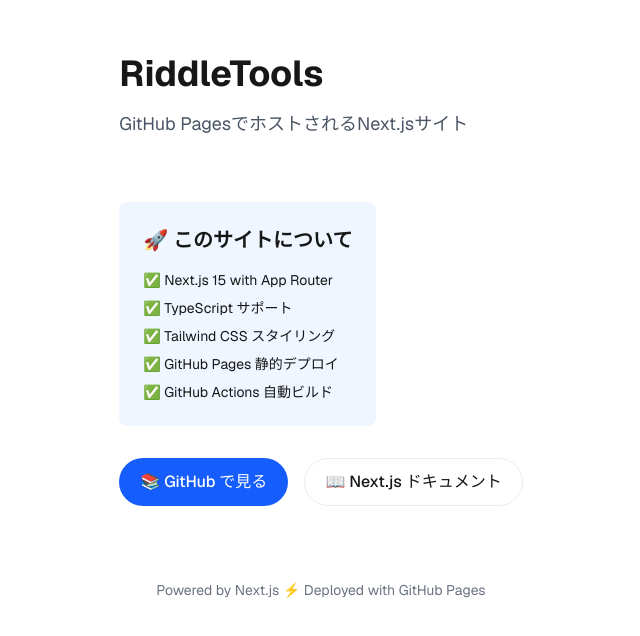
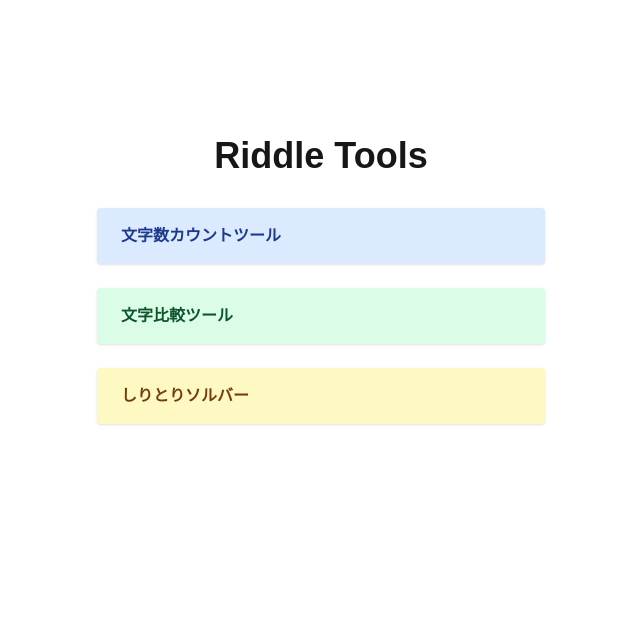
Before and after one commit to izmktr/riddletools, a Next.js app: page / in a window 1280 px wide. Shown: the part 120-756 px from the top of the page, without its empty margins (319-959 px from the left). Built offline with nearby package versions, Linux system fonts and the light colour scheme.

Commit message:
Riddle Toolsの各機能ページを追加: 文字数カウントツール、文字比較ツール、しりとりソルバー

```diff
--- /dev/null
+++ b/src/app/compare/page.tsx
@@ -0,0 +1,60 @@
+"use client";
+import { useState } from "react";
+
+export default function ComparePage() {
+  const [left, setLeft] = useState("");
+  const [right, setRight] = useState("");
+
+  const leftChars = Array.from(left.replace(/\r?\n/g, ""));
+  const rightChars = Array.from(right.replace(/\r?\n/g, ""));
+
+  // 文字ごとにカウント
+  const leftCount: Record<string, number> = {};
+  const rightCount: Record<string, number> = {};
+  leftChars.forEach(c => { leftCount[c] = (leftCount[c] || 0) + 1; });
+  rightChars.forEach(c => { rightCount[c] = (rightCount[c] || 0) + 1; });
+
+  // 左だけにある文字
+  const onlyLeftArr: string[] = [];
+  Object.keys(leftCount).forEach(c => {
+    const diff = leftCount[c] - (rightCount[c] || 0);
+    if (diff > 0) onlyLeftArr.push(...Array(diff).fill(c));
+  });
+  // 右だけにある文字
+  const onlyRightArr: string[] = [];
+  Object.keys(rightCount).forEach(c => {
+    const diff = rightCount[c] - (leftCount[c] || 0);
+    if (diff > 0) onlyRightArr.push(...Array(diff).fill(c));
+  });
+
+  return (
+    <main className="max-w-xl mx-auto p-6">
+      <a href="/" className="inline-block mb-4 px-4 py-2 bg-gray-100 rounded hover:bg-gray-200">トップに戻る</a>
+      <h2 className="text-2xl font-bold mb-4">文字比較ツール</h2>
+      <div className="flex gap-4 mb-4">
+        <textarea
+          className="w-1/2 h-32 p-2 border rounded"
+          value={left}
+          onChange={e => setLeft(e.target.value)}
+          placeholder="左側の文字列を入力"
+        />
+        <textarea
+          className="w-1/2 h-32 p-2 border rounded"
+          value={right}
+          onChange={e => setRight(e.target.value)}
+          placeholder="右側の文字列を入力"
+        />
+      </div>
+      <div className="flex gap-8">
+        <div className="w-1/2">
+          <h3 className="font-semibold mb-2">左だけにある文字</h3>
+          <div className="p-2 border rounded min-h-[40px]">{onlyLeftArr.join(" ")}</div>
+        </div>
+        <div className="w-1/2">
+          <h3 className="font-semibold mb-2">右だけにある文字</h3>
+          <div className="p-2 border rounded min-h-[40px]">{onlyRightArr.join(" ")}</div>
+        </div>
+      </div>
+    </main>
+  );
+}
--- /dev/null
+++ b/src/app/count/page.tsx
@@ -0,0 +1,58 @@
+"use client";
+import { useState } from "react";
+
+export default function CountPage() {
+  const [text, setText] = useState("");
+  const [sortType, setSortType] = useState<string | null>(null);
+  const [filterType, setFilterType] = useState<string | null>(null);
+
+  // 文字ごとのカウント
+  const charCount = Array.from(text.replace(/\r?\n/g, "")).reduce((acc, c) => {
+    acc[c] = (acc[c] || 0) + 1;
+    return acc;
+  }, {} as Record<string, number>);
+
+  let result = Object.entries(charCount);
+  if (sortType === "char") result = result.sort((a, b) => a[0].localeCompare(b[0]));
+  if (sortType === "count") result = result.sort((a, b) => b[1] - a[1]);
+  if (filterType === "odd") result = result.filter(([_, count]) => count % 2 === 1);
+  if (filterType === "even") result = result.filter(([_, count]) => count % 2 === 0);
+
+  return (
+    <main className="max-w-xl mx-auto p-6">
+      <a href="/" className="inline-block mb-4 px-4 py-2 bg-gray-100 rounded hover:bg-gray-200">トップに戻る</a>
+      <h2 className="text-2xl font-bold mb-4">文字数カウントツール</h2>
+      <textarea
+        className="w-full h-32 p-2 border rounded mb-4"
+        value={text}
+        onChange={e => setText(e.target.value)}
+        placeholder="複数行入力できます"
+      />
+      <div className="flex gap-2 mb-4">
+        <button className="px-3 py-1 bg-blue-200 rounded" onClick={() => setSortType("char")}>文字で並び替え</button>
+        <button className="px-3 py-1 bg-blue-200 rounded" onClick={() => setSortType("count")}>文字数で並び替え</button>
+        <button className="px-3 py-1 bg-blue-200 rounded" onClick={() => setFilterType("odd")}>奇数個ある文字だけ表示</button>
+        <button className="px-3 py-1 bg-blue-200 rounded" onClick={() => setFilterType("even")}>偶数個ある文字だけ表示</button>
+        <button className="px-3 py-1 bg-gray-200 rounded" onClick={() => {setSortType(null);setFilterType(null);setText("");}}>リセット</button>
+      </div>
+      <div>
+        <table className="w-full border">
+          <thead>
+            <tr className="bg-gray-100">
+              <th className="border px-2">文字</th>
+              <th className="border px-2">数</th>
+            </tr>
+          </thead>
+          <tbody>
+            {result.map(([char, count]) => (
+              <tr key={char}>
+                <td className="border px-2">{char === " " ? "(空白)" : char}</td>
+                <td className="border px-2">{count}</td>
+              </tr>
+            ))}
+          </tbody>
+        </table>
+      </div>
+    </main>
+  );
+}
--- a/src/app/page.tsx
+++ b/src/app/page.tsx
@@ -1,49 +1,26 @@
+import Link from "next/link";
+
 export default function Home() {
   return (
-    <div className="font-sans grid grid-rows-[20px_1fr_20px] items-center justify-items-center min-h-screen p-8 pb-20 gap-16 sm:p-20">
-      <main className="flex flex-col gap-[32px] row-start-2 items-center sm:items-start">
-        <div className="text-center sm:text-left">
-          <h1 className="text-4xl font-bold mb-4">RiddleTools</h1>
-          <p className="text-lg text-gray-600 dark:text-gray-400 mb-8">
-            GitHub PagesでホストされるNext.jsサイト
-          </p>
-        </div>
-
-        <div className="bg-blue-50 dark:bg-blue-950 p-6 rounded-lg max-w-2xl">
-          <h2 className="text-xl font-semibold mb-4">🚀 このサイトについて</h2>
-          <ul className="space-y-2 text-sm">
-            <li>✅ Next.js 15 with App Router</li>
-            <li>✅ TypeScript サポート</li>
-            <li>✅ Tailwind CSS スタイリング</li>
-            <li>✅ GitHub Pages 静的デプロイ</li>
-            <li>✅ GitHub Actions 自動ビルド</li>
-          </ul>
-        </div>
-
-        <div className="flex gap-4 items-center flex-col sm:flex-row">
-          <a
-            className="rounded-full border border-solid border-transparent transition-colors flex items-center justify-center bg-blue-600 text-white hover:bg-blue-700 font-medium text-sm sm:text-base h-10 sm:h-12 px-4 sm:px-5"
-            href="https://github.com"
-            target="_blank"
-            rel="noopener noreferrer"
-          >
-            📚 GitHub で見る
-          </a>
-          <a
-            className="rounded-full border border-solid border-black/[.08] dark:border-white/[.145] transition-colors flex items-center justify-center hover:bg-[#f2f2f2] dark:hover:bg-[#1a1a1a] hover:border-transparent font-medium text-sm sm:text-base h-10 sm:h-12 px-4 sm:px-5"
-            href="https://nextjs.org/docs"
-            target="_blank"
-            rel="noopener noreferrer"
-          >
-            📖 Next.js ドキュメント
-          </a>
-        </div>
-      </main>
-      <footer className="row-start-3 flex gap-[24px] flex-wrap items-center justify-center">
-        <p className="text-sm text-gray-500">
-          Powered by Next.js ⚡ Deployed with GitHub Pages
-        </p>
-      </footer>
-    </div>
+    <main className="min-h-screen flex flex-col items-center justify-center p-8">
+      <h1 className="text-4xl font-bold mb-8">Riddle Tools</h1>
+      <ul className="space-y-6 w-full max-w-md">
+        <li>
+          <Link href="/count" className="block bg-blue-100 hover:bg-blue-200 text-blue-900 font-semibold rounded px-6 py-4 shadow">
+            文字数カウントツール
+          </Link>
+        </li>
+        <li>
+          <Link href="/compare" className="block bg-green-100 hover:bg-green-200 text-green-900 font-semibold rounded px-6 py-4 shadow">
+            文字比較ツール
+          </Link>
+        </li>
+        <li>
+          <Link href="/shiritori" className="block bg-yellow-100 hover:bg-yellow-200 text-yellow-900 font-semibold rounded px-6 py-4 shadow">
+            しりとりソルバー
+          </Link>
+        </li>
+      </ul>
+    </main>
   );
 }
--- /dev/null
+++ b/src/app/shiritori/page.tsx
@@ -0,0 +1,61 @@
+"use client";
+import { useState } from "react";
+
+function findAllShiritoriChains(words: string[]): string[][] {
+  const unused = [...words];
+  const chains: string[][] = [];
+  while (unused.length > 0) {
+    let maxPath: string[] = [];
+    function dfs(path: string[], rest: string[]) {
+      if (path.length > maxPath.length) maxPath = [...path];
+      const last = path[path.length - 1];
+      const nexts = rest.filter(w => last[last.length - 1] === w[0]);
+      for (const next of nexts) {
+        dfs([...path, next], rest.filter(w => w !== next));
+      }
+    }
+    for (const w of unused) {
+      dfs([w], unused.filter(x => x !== w));
+    }
+    if (maxPath.length === 0) {
+      // 余った単語がしりとりできない場合
+      maxPath = [unused[0]];
+    }
+    chains.push(maxPath);
+    // 使った単語をunusedから除去
+    maxPath.forEach(w => {
+      const idx = unused.indexOf(w);
+      if (idx !== -1) unused.splice(idx, 1);
+    });
+  }
+  return chains;
+}
+
+export default function ShiritoriPage() {
+  const [input, setInput] = useState("");
+  const words = input.split(/\r?\n/).map(w => w.trim()).filter(Boolean);
+  const chains = words.length > 0 ? findAllShiritoriChains(words) : [];
+
+  return (
+    <main className="max-w-xl mx-auto p-6">
+      <a href="/" className="inline-block mb-4 px-4 py-2 bg-gray-100 rounded hover:bg-gray-200">トップに戻る</a>
+      <h2 className="text-2xl font-bold mb-4">しりとりソルバー</h2>
+      <textarea
+        className="w-full h-32 p-2 border rounded mb-4"
+        value={input}
+        onChange={e => setInput(e.target.value)}
+        placeholder="単語を改行で区切って入力してください"
+      />
+      <div>
+        <h3 className="font-semibold mb-2">すべての単語を使ったしりとり組み合わせ</h3>
+        <div className="p-2 border rounded min-h-[40px] space-y-2">
+          {chains.length > 0
+            ? chains.map((chain, i) => (
+                <div key={i}>{chain.join(" → ")}</div>
+              ))
+            : "結果がここに表示されます"}
+        </div>
+      </div>
+    </main>
+  );
+}
```
Also changed, not shown: riddletools.txt (added).
